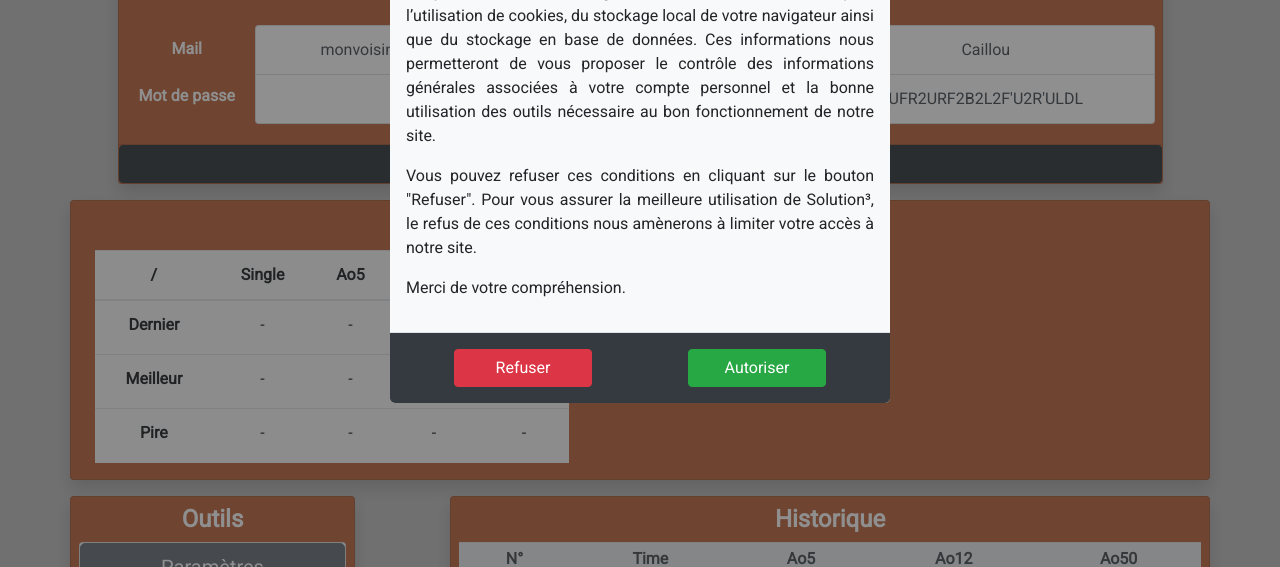
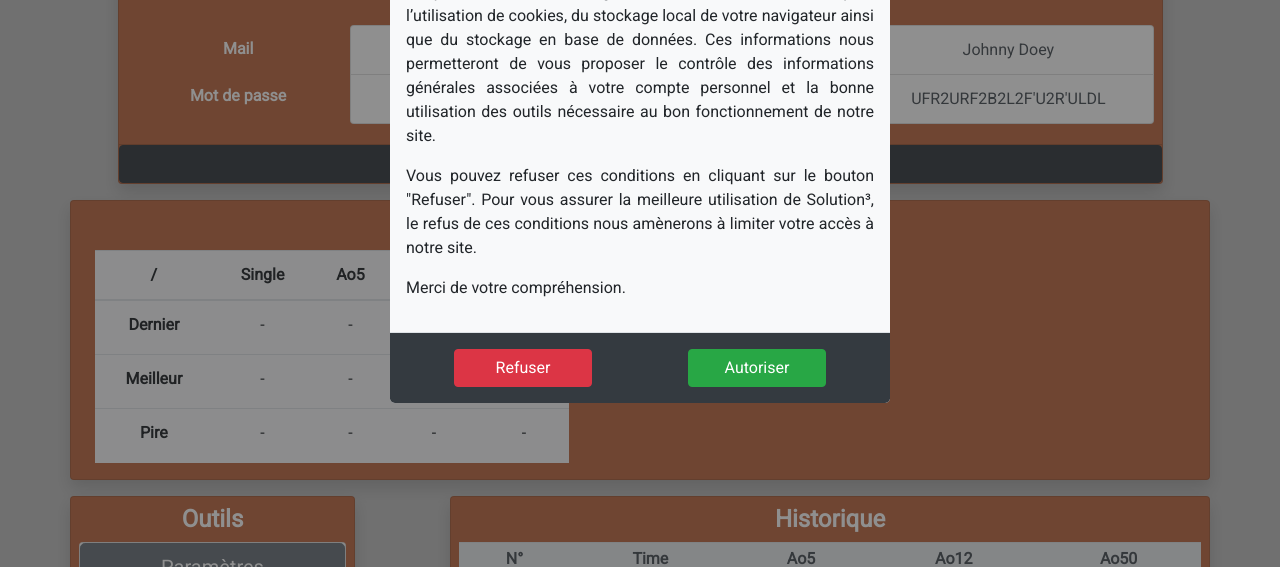
Before and after one commit to PierreMonvoisin/Solution3.com, a PHP site: page /view/user.php in a window 1280 px wide. Shown: the part 233-800 px from the top of the page. Run offline with PHP 8.4, Linux system fonts and the light colour scheme; some web fonts are replaced.

Commit message:
Chargement des informations clients dynamiquement depuis base de données mis en Sessions

```diff
--- a/assets/css/user.css
+++ b/assets/css/user.css
@@ -69,6 +69,10 @@ html {
   #personnalInfos {
     max-height: 55vh;
   }
+  .userPersonnalInfos {
+    margin-left: auto;
+    margin-right: 4%;
+  }
 }
 @media only screen and (max-width: 767px) {
   html {
@@ -100,4 +104,7 @@ html {
     margin-left: auto;
     margin-right: auto;
   }
+  .userPersonnalInfos {
+    margin-right: 1%;
+  }
 }
--- a/share/session.php
+++ b/share/session.php
@@ -1,7 +1,8 @@
 <?php
 // Get avater url if user is connected and the session didn't start yet
 if (isset($_COOKIE['avatarUrl']) && ! empty($_COOKIE['avatarUrl'])){
-  if (empty($_COOKIE['PHPSESSID'])){
+  if (empty($_COOKIE['PHPSESSID']) || ! isset($_SESSION['mail'])){
+    session_start();
     $url = $_COOKIE['avatarUrl'];
     require '../model/DBInfosToSessionStorage_mod.php';
     $userInfos = DBInfosToSessionStorage($url);
@@ -15,8 +16,7 @@ if (isset($_COOKIE['avatarUrl']) && ! empty($_COOKIE['avatarUrl'])){
       $cookiePath = '/';
       // Add simple information to get once the user already logged in
       setcookie($cookieName, $cookieValue, $cookieExpDate, $cookiePath);
-      // Start the session
-      session_start();
+      // Set all variables in session
       $_SESSION['username'] = $userInfos['username'];
       $_SESSION['mail'] = $userInfos['mail'];
       $_SESSION['main_font_color'] = $userInfos['main_font_color'];
@@ -31,8 +31,6 @@ if (isset($_COOKIE['avatarUrl']) && ! empty($_COOKIE['avatarUrl'])){
     } else {
       echo 'Chargement de vos données depuis la base de données infructueuse, merci de vous déconnecter/reconnecter<br>Loading your data from the database was unsuccessful, please log out and/or log back in.';
     }
-  } else {
-    session_start();
   }
 }
 ?>
--- a/view/personnalInfos.php
+++ b/view/personnalInfos.php
@@ -1,28 +1,35 @@
 <div id="personnalInfos" class="card mx-auto my-2 col-lg-11 col-12 px-0 bg-copper shadow">
   <h4 class="text-center font-weight-bold px-0 pt-2">Informations personnelles</h4>
-  <div class="card-body d-lg-flex text-center px-0">
+  <div class="card-body d-lg-flex text-center px-2">
     <div class="col-lg-6 col-12 d-flex px-0">
-      <ul class="list-group userInfosTitle">
+      <ul class="list-group userInfosTitle w-50">
         <li class="list-group-item bg-transparent border-0 font-weight-bold text-white">Mail</li>
         <li class="list-group-item bg-transparent border-0 font-weight-bold text-white">Mot de passe</li>
       </ul>
       <ul class="list-group userPersonnalInfos">
-        <li class="list-group-item list-group-item-action px-md-3 px-1">monvoisin.pierre@gmail.com</li>
+        <li class="list-group-item list-group-item-action px-md-3 px-1"><?= $_SESSION['mail'] ?? 'john.doe@mail.com' ?></li>
         <li class="list-group-item list-group-item-action px-md-3 px-1">••••••••</li>
       </ul>
     </div>
     <div class="col-lg-6 col-12 d-flex px-0">
-      <ul class="list-group userInfosTitle">
+      <ul class="list-group userInfosTitle w-50">
         <li class="list-group-item bg-transparent border-0 font-weight-bold text-white">Nom d'utilisateur</li>
         <li class="list-group-item bg-transparent border-0 font-weight-bold text-white">Mélange identifiant</li>
       </ul>
       <ul class="list-group userPersonnalInfos">
-        <li class="list-group-item list-group-item-action px-md-3 px-1">Caillou</li>
-        <li class="list-group-item list-group-item-action px-md-3 px-1">UFR2URF2B2L2F'U2R'ULDL</li>
+        <li class="list-group-item list-group-item-action px-md-3 px-1"><?= $_SESSION['username'] ?? 'Johnny Doey' ?></li>
+        <?php
+        if (isset($_COOKIE['avatarUrl'])){
+          $userAvatarUrl = explode('alg=', $_COOKIE['avatarUrl']);
+          $userScramble = array_pop($userAvatarUrl);
+        } else {
+          $userScramble = null;
+        } ?>
+        <li class="list-group-item list-group-item-action px-md-3 px-1"><?= $userScramble ?? 'UFR2URF2B2L2F\'U2R\'ULDL' ?></li>
       </ul>
     </div>
   </div>
   <div class="card-footer p-0 m-0">
-    <button type="button" class="btn btn-dark btn-block">change</button>
+    <button type="button" class="btn btn-dark btn-block">Modifier vos informations</button>
   </div>
 </div>
```
